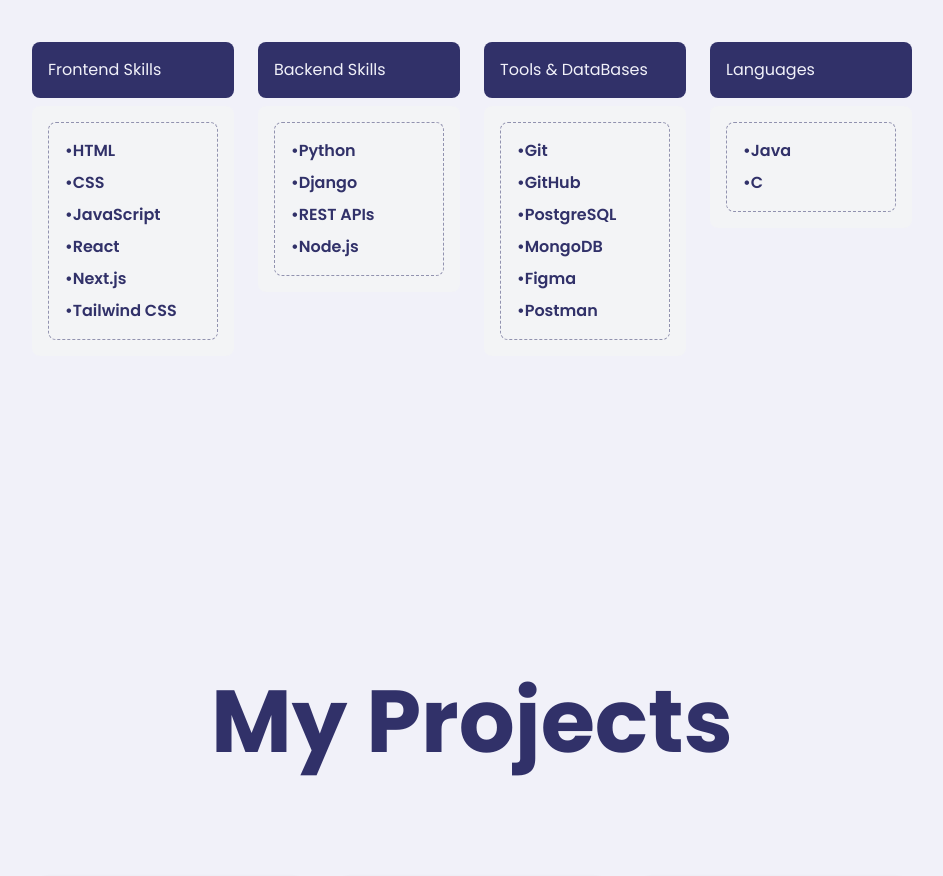
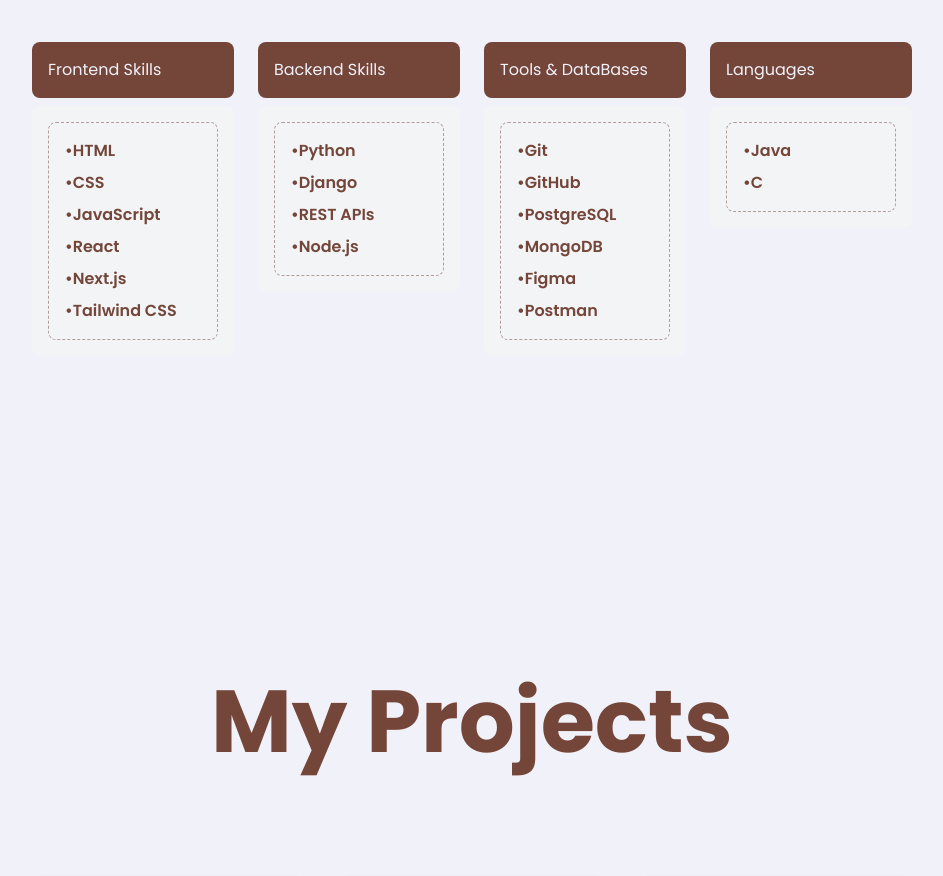
Before and after one commit to tin2027/portfolio, a Next.js app: page / in a window 1280 px wide. Shown: the part 2360-3236 px from the top of the page, without its empty margins (168-1111 px from the left). Built offline with nearby package versions, Linux system fonts and the light colour scheme.

Commit message:
chnaged the colors

```diff
--- a/app/globals.css
+++ b/app/globals.css
@@ -1,8 +1,8 @@
 @import "tailwindcss";
 
 :root {
-  --color-primary: #313169;
-  --color-secondary: #B7B7DF;
+  --color-primary: #74463A;
+  --color-secondary: #C6AE99;
   --color-light: #F1F1F9;
   --color-background: #FFFFFF;
   --font-poppins: "Poppins", sans-serif;
```
